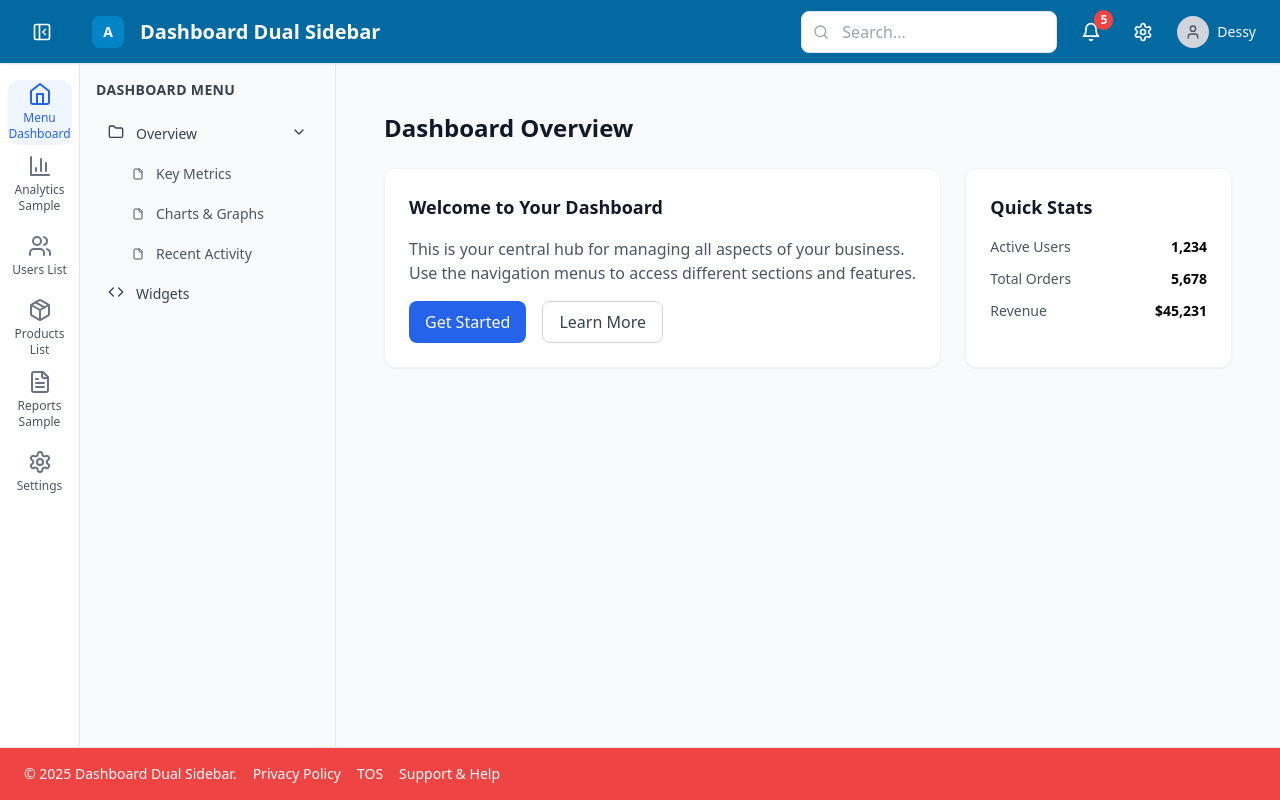
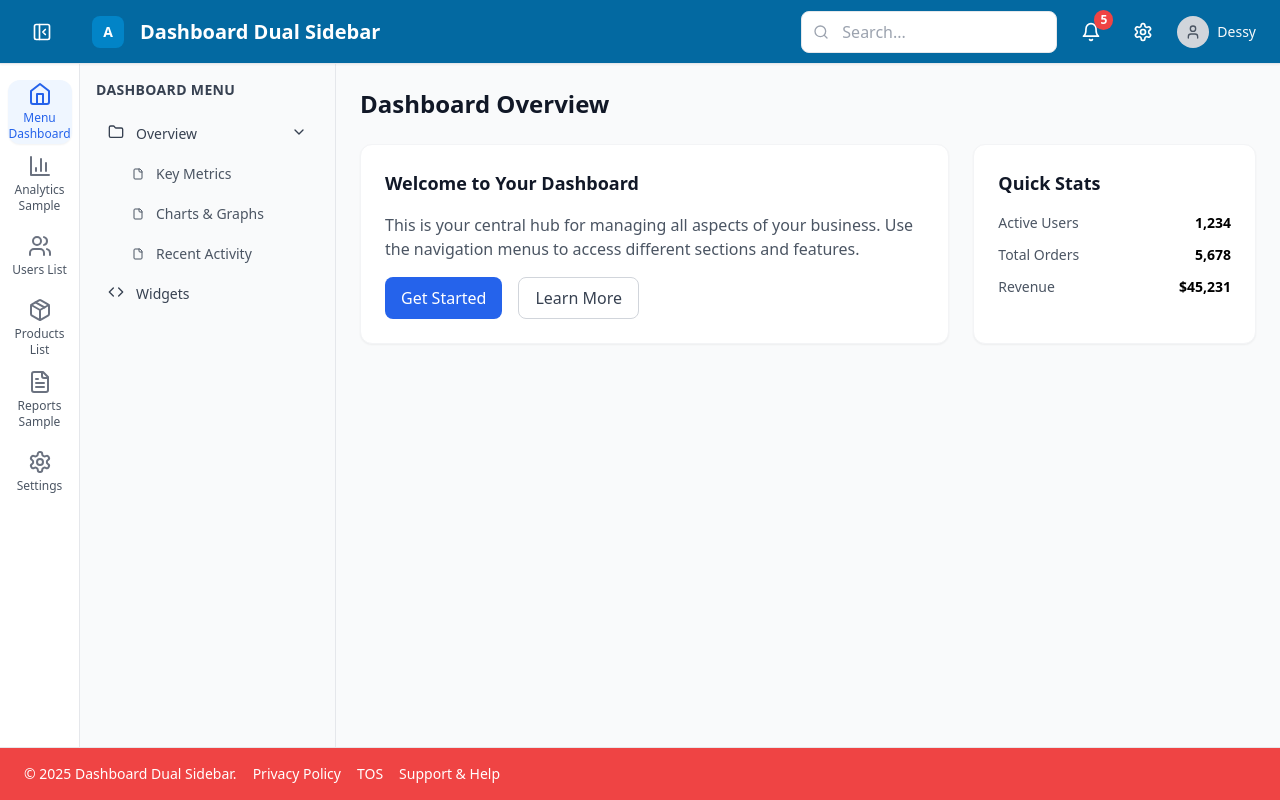
Before and after one commit to astralala/dashboard-dualsidebar, a React (Vite) app: page / in a window 1280 px wide. Built offline with nearby package versions, Linux system fonts and the light colour scheme.

Commit message:
rubah tag main

```diff
--- a/src/components/MainContent.jsx
+++ b/src/components/MainContent.jsx
@@ -30,9 +30,9 @@ const MainContent = ({ activeMenu, activeSubMenu }) => {
   };
 
   return (
-    <main className="flex-1 p-6 bg-gray-50">
+    <>
       {renderContent()}
-    </main>
+    </>
   );
 };
 
```
